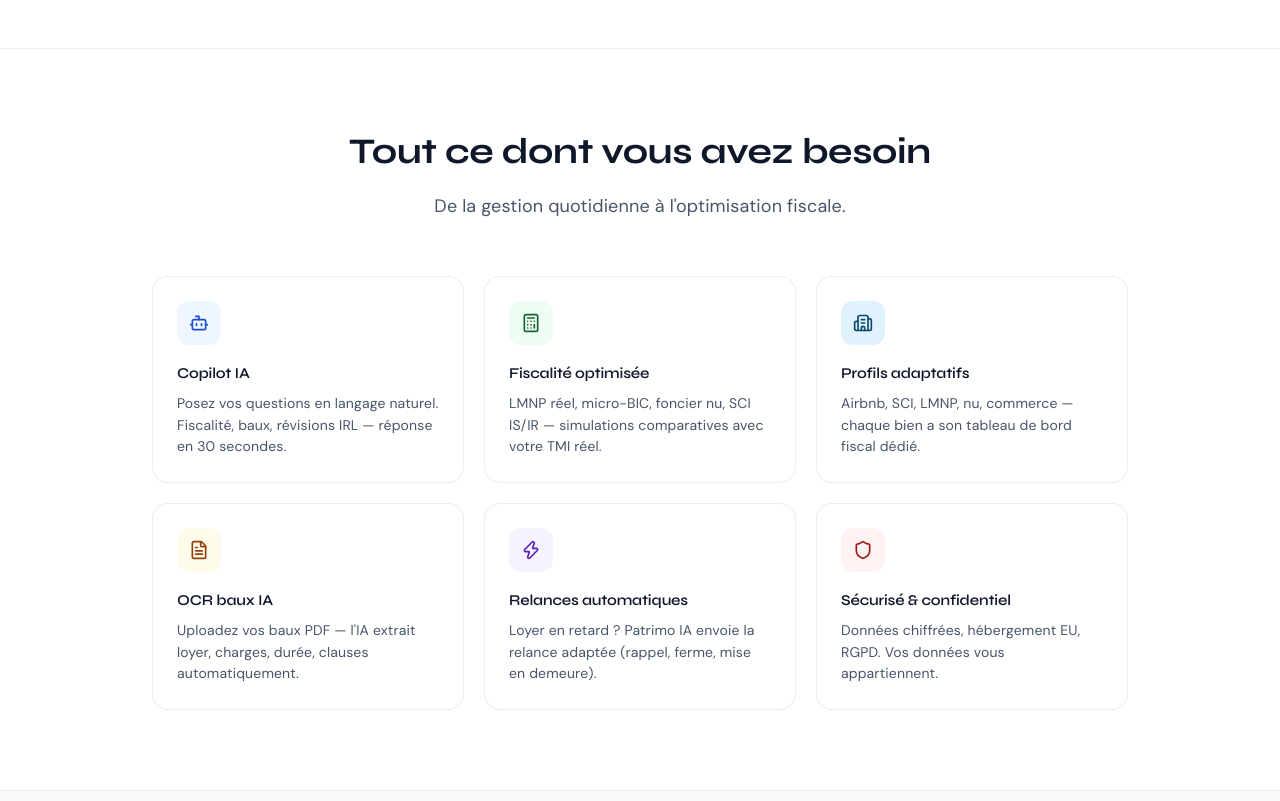
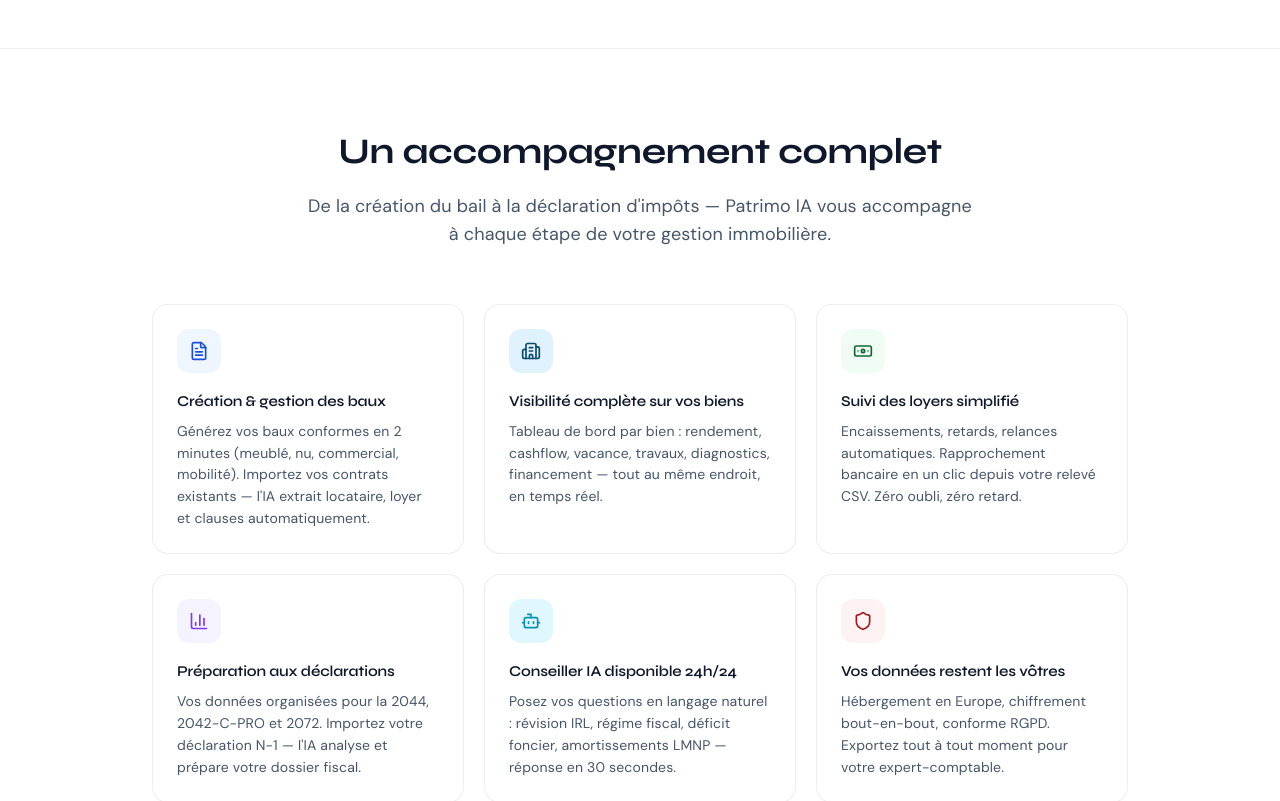
Before and after one commit to colletguillaume06/patrimo-ia, a Next.js app: page / in a window 1280 px wide. Shown: the part 785-1586 px from the top of the page. Built offline with nearby package versions, Linux system fonts and the light colour scheme; a web font is replaced by a local one.

Commit message:
Landing : refonte section features — accompagnement bail, fiscalité, visibilité patrimoine

```diff
--- a/app/(marketing)/page.tsx
+++ b/app/(marketing)/page.tsx
@@ -1,6 +1,6 @@
 import { LogoStatic } from '@/components/layout/Logo'
 import Link from 'next/link'
-import { ArrowRight, Building2, Bot, Calculator, FileText, Shield, Zap, CheckCircle, Sparkles, Star } from 'lucide-react'
+import { ArrowRight, Building2, Bot, Calculator, FileText, Shield, Zap, CheckCircle, Sparkles, Star, BarChart3, Banknote } from 'lucide-react'
 
 export default function LandingPage() {
   return (
@@ -62,18 +62,48 @@
       {/* Features */}
       <section id="features" className="py-20">
         <div className="max-w-5xl mx-auto px-6">
-          <div className="text-center mb-14">
-            <h2 className="font-display font-bold text-4xl text-[#0F172A] mb-4">Tout ce dont vous avez besoin</h2>
-            <p className="text-[#475569] max-w-xl mx-auto text-lg">De la gestion quotidienne à l'optimisation fiscale.</p>
+            <div className="text-center mb-14">
+            <h2 className="font-display font-bold text-4xl text-[#0F172A] mb-4">Un accompagnement complet</h2>
+            <p className="text-[#475569] max-w-2xl mx-auto text-lg">De la création du bail à la déclaration d'impôts — Patrimo IA vous accompagne à chaque étape de votre gestion immobilière.</p>
           </div>
           <div className="grid grid-cols-1 md:grid-cols-2 lg:grid-cols-3 gap-5">
             {[
-              { icon: Bot, title: 'Copilot IA', desc: 'Posez vos questions en langage naturel. Fiscalité, baux, révisions IRL — réponse en 30 secondes.', color: '#1D4ED8', bg: '#EFF6FF' },
-              { icon: Calculator, title: 'Fiscalité optimisée', desc: 'LMNP réel, micro-BIC, foncier nu, SCI IS/IR — simulations comparatives avec votre TMI réel.', color: '#166534', bg: '#F0FDF4' },
-              { icon: Building2, title: 'Profils adaptatifs', desc: 'Airbnb, SCI, LMNP, nu, commerce — chaque bien a son tableau de bord fiscal dédié.', color: '#0C4A6E', bg: '#E0F2FE' },
-              { icon: FileText, title: 'OCR baux IA', desc: 'Uploadez vos baux PDF — l\'IA extrait loyer, charges, durée, clauses automatiquement.', color: '#92400E', bg: '#FFFBEB' },
-              { icon: Zap, title: 'Relances automatiques', desc: 'Loyer en retard ? Patrimo IA envoie la relance adaptée (rappel, ferme, mise en demeure).', color: '#5B21B6', bg: '#F5F3FF' },
-              { icon: Shield, title: 'Sécurisé & confidentiel', desc: 'Données chiffrées, hébergement EU, RGPD. Vos données vous appartiennent.', color: '#991B1B', bg: '#FEF2F2' },
+              {
+                icon: FileText,
+                title: 'Création & gestion des baux',
+                desc: 'Générez vos baux conformes en 2 minutes (meublé, nu, commercial, mobilité). Importez vos contrats existants — l\'IA extrait locataire, loyer et clauses automatiquement.',
+                color: '#1D4ED8', bg: '#EFF6FF'
+              },
+              {
+                icon: Building2,
+                title: 'Visibilité complète sur vos biens',
+                desc: 'Tableau de bord par bien : rendement, cashflow, vacance, travaux, diagnostics, financement — tout au même endroit, en temps réel.',
+                color: '#0C4A6E', bg: '#E0F2FE'
+              },
+              {
+                icon: Banknote,
+                title: 'Suivi des loyers simplifié',
+                desc: 'Encaissements, retards, relances automatiques. Rapprochement bancaire en un clic depuis votre relevé CSV. Zéro oubli, zéro retard.',
+                color: '#166534', bg: '#F0FDF4'
+              },
+              {
+                icon: BarChart3,
+                title: 'Préparation aux déclarations',
+                desc: 'Vos données organisées pour la 2044, 2042-C-PRO et 2072. Importez votre déclaration N-1 — l\'IA analyse et prépare votre dossier fiscal.',
+                color: '#7C3AED', bg: '#F5F3FF'
+              },
+              {
+                icon: Bot,
+                title: 'Conseiller IA disponible 24h/24',
+                desc: 'Posez vos questions en langage naturel : révision IRL, régime fiscal, déficit foncier, amortissements LMNP — réponse en 30 secondes.',
+                color: '#0891B2', bg: '#E0F7FF'
+              },
+              {
+                icon: Shield,
+                title: 'Vos données restent les vôtres',
+                desc: 'Hébergement en Europe, chiffrement bout-en-bout, conforme RGPD. Exportez tout à tout moment pour votre expert-comptable.',
+                color: '#991B1B', bg: '#FEF2F2'
+              },
             ].map(({ icon: Icon, title, desc, color, bg }) => (
               <div key={title} className="p-6 rounded-2xl border hover:shadow-md hover:-translate-y-0.5 transition-all" style={{ border: '1px solid rgba(0,0,0,0.07)', background: '#fff' }}>
                 <div className="h-11 w-11 rounded-xl flex items-center justify-center mb-4" style={{ background: bg }}>
```
